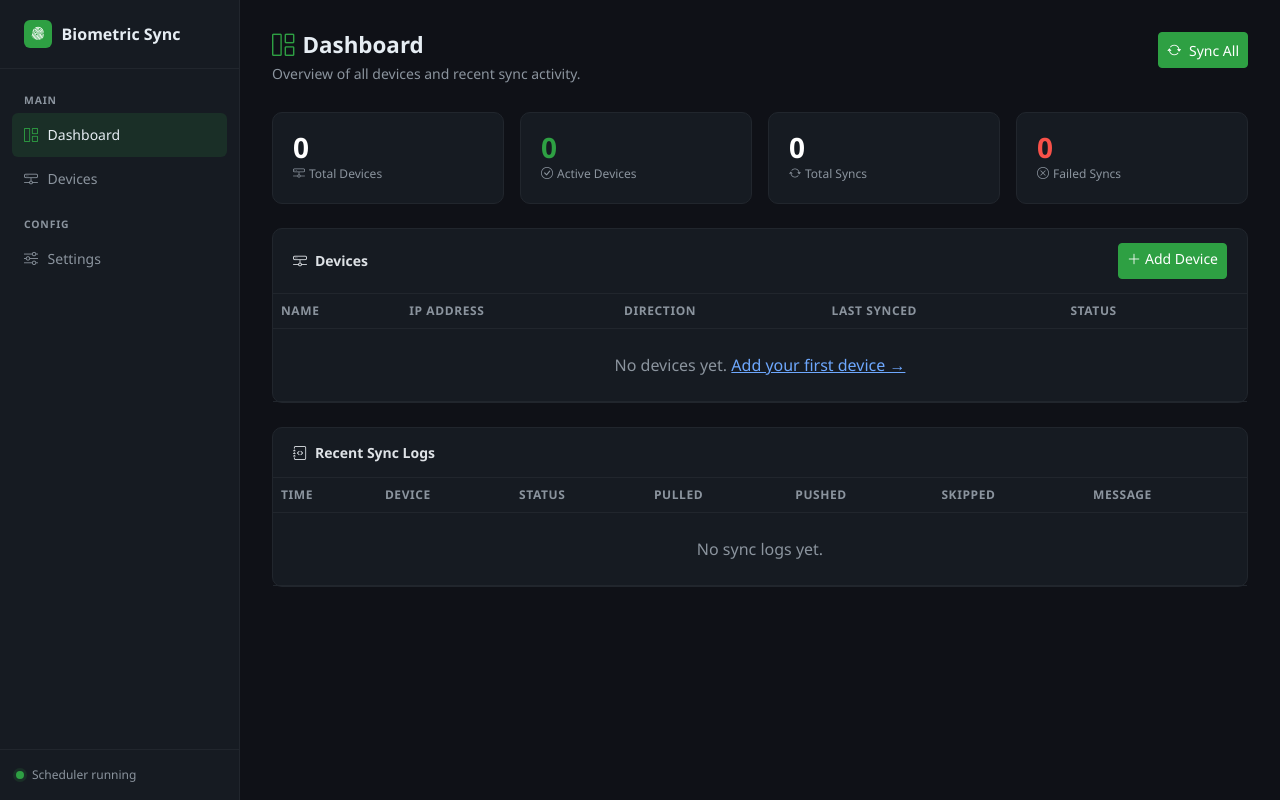
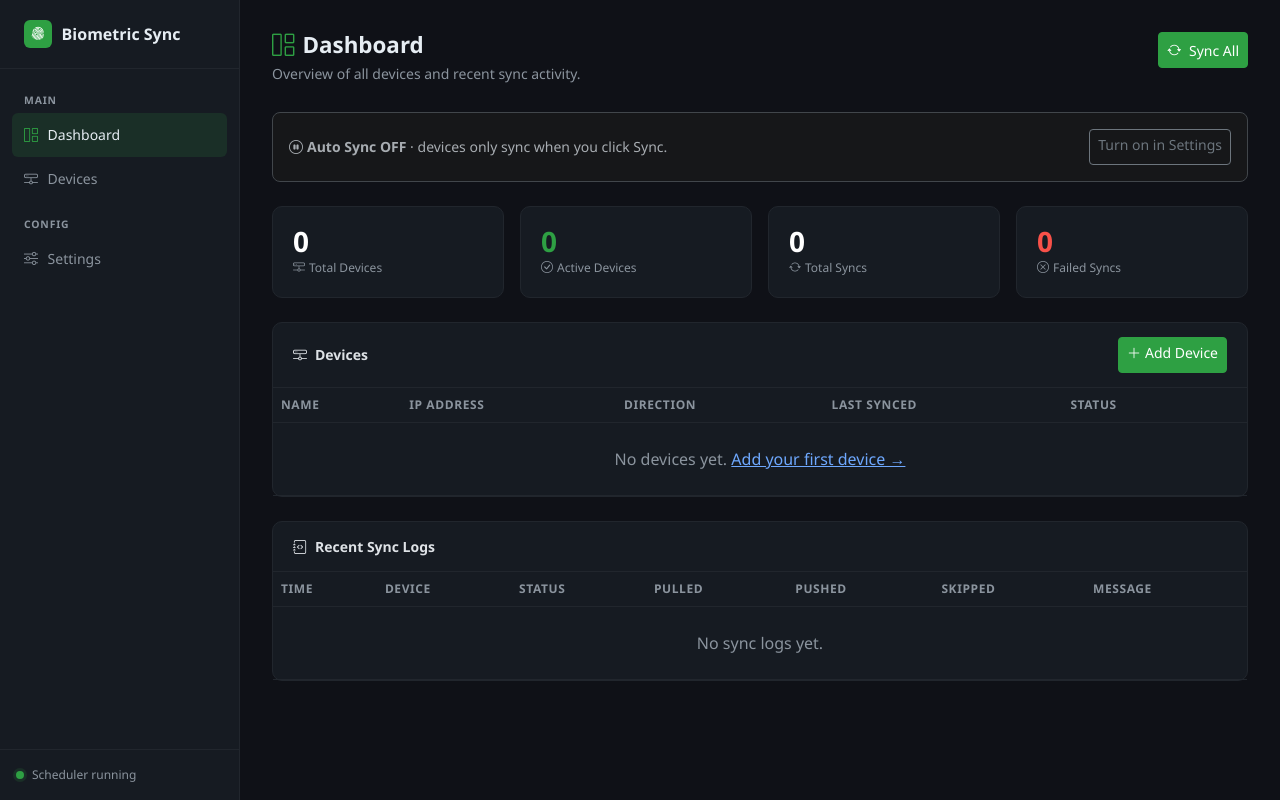
Before and after one commit to Aakvatech-Limited/biometric, a Flask app: page / in a window 1280 px wide. Run offline with Flask 3, Linux system fonts and the light colour scheme.

Commit message:
# Fix: Run auto sync on startup and show its status on the dashboard

```diff
--- a/app/routes/dashboard.py
+++ b/app/routes/dashboard.py
@@ -1,5 +1,6 @@
 from flask import Blueprint, render_template
 from app import store
+from app.scheduler import get_status as scheduler_status
 
 dashboard_bp = Blueprint("dashboard", __name__)
 
@@ -23,4 +24,5 @@ def index():
         recent_logs=recent_logs,
         settings=store.get_settings(),
         stats=stats,
+        auto_sync=scheduler_status(),
     )
--- a/app/scheduler.py
+++ b/app/scheduler.py
@@ -2,6 +2,7 @@
 APScheduler setup. Runs sync_all_devices on a configurable interval.
 """
 import logging
+from datetime import datetime
 from apscheduler.schedulers.background import BackgroundScheduler
 from apscheduler.triggers.interval import IntervalTrigger
 
@@ -9,6 +10,7 @@ logger = logging.getLogger(__name__)
 
 scheduler = BackgroundScheduler()
 _job_id = "biometric_auto_sync"
+_last_run_at = None   # when the scheduler last ran a sync (in-memory)
 
 
 def _run_sync(app):
@@ -16,10 +18,16 @@ def _run_sync(app):
         from app import store
         settings = store.get_settings()
         if not settings.enable_auto_sync:
+            logger.debug("Scheduler: auto sync disabled, skipping")
             return
         from app.services.sync_engine import sync_all_devices
         logger.info("Scheduler: running auto sync")
-        sync_all_devices()
+        global _last_run_at
+        _last_run_at = datetime.now()
+        try:
+            sync_all_devices()
+        except Exception:
+            logger.exception("Scheduler: auto sync failed")
 
 
 def start_scheduler(app):
@@ -32,16 +40,31 @@ def start_scheduler(app):
         trigger=IntervalTrigger(minutes=interval),
         id=_job_id,
         replace_existing=True,
+        # Run once immediately on startup instead of waiting a full interval
+        next_run_time=datetime.now(),
     )
     scheduler.start()
     logger.info(f"Scheduler started — interval: every {interval} min")
 
 
-def reschedule(app, minutes: int):
-    """Call this after saving new sync_interval in settings."""
+def reschedule(app, minutes: int, run_now: bool = False):
+    """Call this after saving settings. run_now triggers a sync immediately."""
     if scheduler.running:
         scheduler.reschedule_job(
             _job_id,
             trigger=IntervalTrigger(minutes=minutes),
         )
+        if run_now:
+            scheduler.modify_job(_job_id, next_run_time=datetime.now())
         logger.info(f"Scheduler rescheduled to every {minutes} min")
+
+
+def get_status() -> dict:
+    """Scheduler state for the dashboard: running flag, last and next run."""
+    job = scheduler.get_job(_job_id) if scheduler.running else None
+    next_run = job.next_run_time if job else None
+    return {
+        "running": job is not None,
+        "last_run_at": _last_run_at,
+        "next_run_at": next_run.replace(tzinfo=None) if next_run else None,
+    }
--- a/app/templates/dashboard.html
+++ b/app/templates/dashboard.html
@@ -11,6 +11,29 @@
     <i class="bi bi-arrow-repeat me-1"></i> Sync All
   </button>
 </div>
+
+<!-- Auto sync status -->
+{% if settings.enable_auto_sync and auto_sync.running %}
+<div class="alert alert-success d-flex flex-wrap align-items-center gap-3 mb-4" role="status">
+  <span><i class="bi bi-arrow-repeat me-1"></i><strong>Auto Sync ON</strong> · every {{ settings.sync_interval }} min</span>
+  <span style="font-size:0.85rem">
+    Last run: {{ auto_sync.last_run_at.strftime('%d %b %Y %H:%M') if auto_sync.last_run_at else '—' }}
+  </span>
+  <span style="font-size:0.85rem">
+    Next run: {{ auto_sync.next_run_at.strftime('%d %b %Y %H:%M') if auto_sync.next_run_at else '—' }}
+  </span>
+</div>
+{% elif settings.enable_auto_sync %}
+<div class="alert alert-warning mb-4" role="status">
+  <i class="bi bi-exclamation-triangle me-1"></i><strong>Auto Sync is enabled but the scheduler is not running.</strong>
+  Restart the app to start it.
+</div>
+{% else %}
+<div class="alert alert-secondary d-flex flex-wrap align-items-center justify-content-between gap-2 mb-4" role="status">
+  <span><i class="bi bi-pause-circle me-1"></i><strong>Auto Sync OFF</strong> · devices only sync when you click Sync.</span>
+  <a href="{{ url_for('settings.index') }}" class="btn btn-sm btn-outline-secondary">Turn on in Settings</a>
+</div>
+{% endif %}
 
 <!-- Stats row -->
 <div class="row g-3 mb-4">
--- a/server.py
+++ b/server.py
@@ -16,6 +16,11 @@ from app.scheduler import start_scheduler
 IS_BACKGROUND = os.environ.get("BIOMETRIC_SYNC_SERVICE_MODE") == "background"
 PORT = int(os.environ.get("BIOMETRIC_PORT", 5050))
 
+logging.basicConfig(
+    level=logging.INFO,
+    format="%(asctime)s %(levelname)s %(name)s: %(message)s",
+)
+
 # Suppress noisy werkzeug request logs when running as a background service
 if IS_BACKGROUND:
     logging.getLogger("werkzeug").setLevel(logging.WARNING)
```
Also changed, not shown: app/routes/settings.py (+16 -3 lines).
